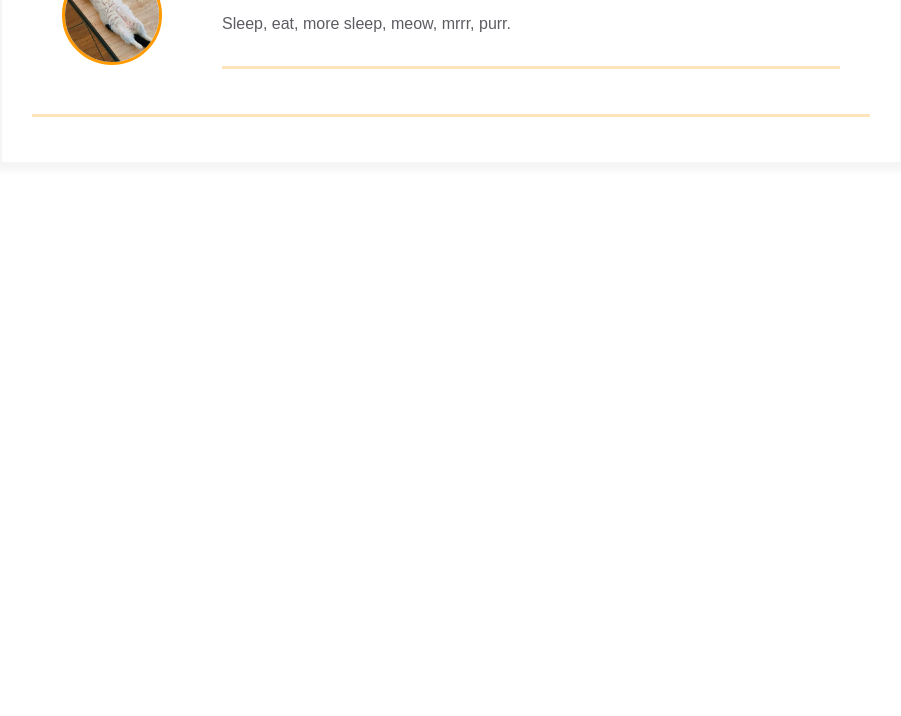
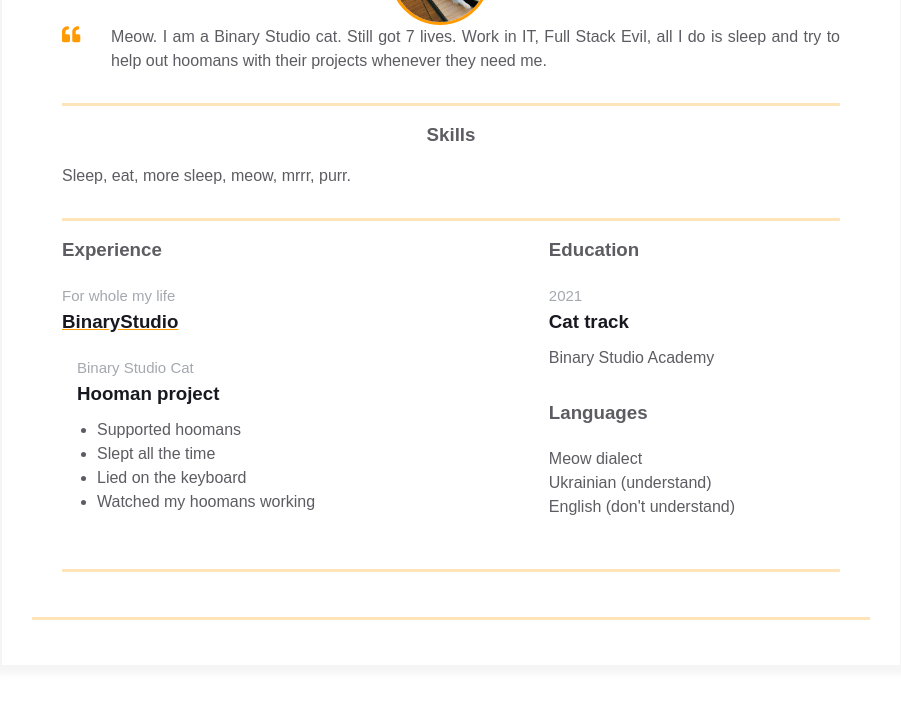
Before and after one commit to Daniil-gith/homepage, a plain HTML site: page index.html in a window 1280 px wide. Shown: the part 353-1069 px from the top of the page, without its empty margins (189-1090 px from the left). Before the commit the page ends 800 px from the top, so only its background shows below. Drawn offline with Linux system fonts and the light colour scheme.

Commit message:
Added experiance and additional info to resume

```diff
--- a/index.html
+++ b/index.html
@@ -42,7 +42,10 @@
 
                 <div class="contact-info__block"></div>
               </div>
-              <div class="container">
+
+
+            </div>
+            <div class="container">
                 <div class="resume__block">
                   <div class="intro">
                     <div class="intro__icon-wrapper">
@@ -65,10 +68,57 @@
                         <p class="skills__text">Sleep, eat, more sleep, meow, mrrr, purr. </p>
                     </div>
                 </div>
+                <div class="resume__block">
+                    <div class="main-info fh">
 
+                        <div class="experiences">
+                            <h3 class="experiences__header">Experience</h3>
+                            <div class="experiences__company">
+                              <div class="experiences__company-header">
+                                <span class="experiences__company-header-durability">For whole my life</span>
+                                <h3 class="experiences__company-header-name">BinaryStudio</h3>
+                              </div>
+
+                              <div class="experiences__company-project">
+                                <span class="experiences__company-project-role">Binary Studio Cat</span>
+                                <h3 class="experiences__company-project-name">Hooman project</h3>
+                                <ul class="experiences__company-project-responsibilities">
+                                  <li>Supported hoomans</li>
+                                  <li>Slept all the time</li>
+                                  <li>Lied on the keyboard</li>
+                                  <li>Watched my hoomans working</li>
+                                </ul>
+                              </div>
+                            </div>
+                          </div>
+
+                          <div class="additional-info fv">
+                            <div class="additional-info__education">
+                              <h3 class="additional-info__education-header">Education</h3>
+                              <div class="additional-info__education-university">
+                                <span class="additional-info__education-university-durability">2021</span>
+                                <h3 class="additional-info__education-university-speciality">Cat track</h3>
+                                <p class="additional-info__education-university-name">Binary Studio Academy</p>
+                              </div>
+                            </div>
+
+                            <div class="additional-info__languages">
+                              <h3 class="additional-info__languages-header">Languages</h3>
+                              <p class="additional-info__languages-item">
+                                Meow dialect
+                              </p>
+                              <p class="additional-info__languages-item">
+                                Ukrainian (understand)
+                              </p>
+                              <p class="additional-info__languages-item">
+                                English (don't understand)
+                              </p>
+                            </div>
+                          </div>
+                    </div>
+                  </div>
               </div>
 
-            </div>
           </div>
         </div>
       </main>
```
